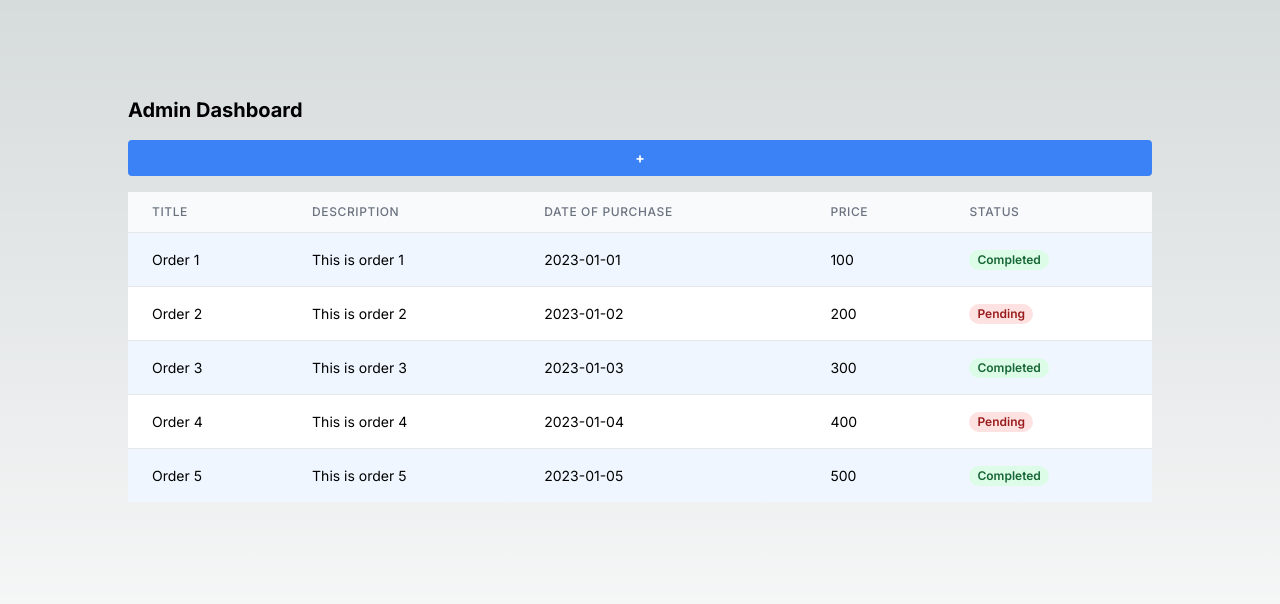
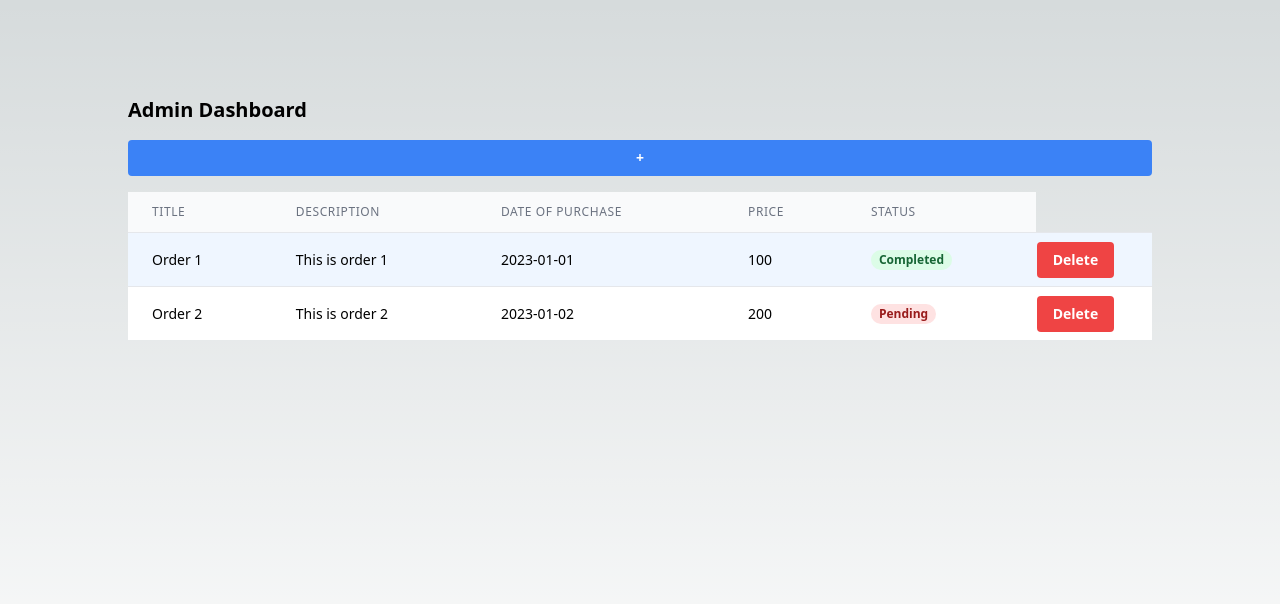
Before and after one commit to anusheel/ecommerce-admin-dashboard, a Next.js app: page / in a window 1280 px wide. Shown: the top 604 px of the page. Built offline with nearby package versions, Linux system fonts and the light colour scheme.

Commit message:
Commit from Stub AI (#6)

```diff
--- a/components/AdminDashboard.tsx
+++ b/components/AdminDashboard.tsx
@@ -1,4 +1,4 @@
-import React, { useState } from 'react';
+import React, { useState, useEffect } from 'react';
 
 interface Order {
   title: string;
@@ -8,12 +8,8 @@ interface Order {
   status: string;
 }
 
-interface AdminDashboardProps {
-  orders: Order[];
-}
-
-const AdminDashboard: React.FC<AdminDashboardProps> = ({ orders }) => {
-  const [orderList, setOrderList] = useState(orders);
+const AdminDashboard: React.FC = () => {
+  const [orderList, setOrderList] = useState<Order[]>([]);
   const [isAdding, setIsAdding] = useState(false);
   const [newOrder, setNewOrder] = useState<Order>({
     title: '',
@@ -23,8 +19,23 @@ const AdminDashboard: React.FC<AdminDashboardProps> = ({ orders }) => {
     status: '',
   });
 
+  useEffect(() => {
+    fetch('/api/orders')
+      .then(response => response.json())
+      .then(data => setOrderList(data));
+  }, []);
+
   const handleAddOrder = () => {
-    setOrderList([...orderList, newOrder]);
+    fetch('/api/orders', {
+      method: 'POST',
+      headers: {
+        'Content-Type': 'application/json',
+      },
+      body: JSON.stringify(newOrder),
+    })
+      .then(response => response.json())
+      .then(data => setOrderList([...orderList, data]));
+
     setNewOrder({
       title: '',
       description: '',
@@ -33,6 +44,13 @@ const AdminDashboard: React.FC<AdminDashboardProps> = ({ orders }) => {
       status: '',
     });
     setIsAdding(false);
+  };
+
+  const handleDeleteOrder = (title: string) => {
+    fetch(`/api/orders?title=${title}`, {
+      method: 'DELETE',
+    })
+      .then(() => setOrderList(orderList.filter(order => order.title !== title)));
   };
 
   return (
@@ -66,6 +84,14 @@ const AdminDashboard: React.FC<AdminDashboardProps> = ({ orders }) => {
                   <span className={`px-2 inline-flex text-xs leading-5 font-semibold rounded-full ${order.status === 'Completed' ? 'bg-green-100 text-green-800' : 'bg-red-100 text-red-800'}`}>
                     {order.status}
                   </span>
+                </td>
+                <td>
+                  <button
+                    className="bg-red-500 hover:bg-red-700 text-white font-bold py-2 px-4 rounded"
+                    onClick={() => handleDeleteOrder(order.title)}
+                  >
+                    Delete
+                  </button>
                 </td>
               </tr>
             ))}
--- /dev/null
+++ b/pages/api/orders.ts
@@ -0,0 +1,53 @@
+import type { NextApiRequest, NextApiResponse } from 'next'
+
+type Order = {
+  title: string;
+  description: string;
+  dateOfPurchase: string;
+  price: number;
+  status: string;
+}
+
+let orders: Order[] = [
+  {
+    title: 'Order 1',
+    description: 'This is order 1',
+    dateOfPurchase: '2023-01-01',
+    price: 100,
+    status: 'Completed'
+  },
+  {
+    title: 'Order 2',
+    description: 'This is order 2',
+    dateOfPurchase: '2023-01-02',
+    price: 200,
+    status: 'Pending'
+  },
+  // ... more orders
+];
+
+export default function handler(
+  req: NextApiRequest,
+  res: NextApiResponse<Order[] | Order | { message: string }>
+) {
+  const { method } = req;
+
+  switch (method) {
+    case 'GET':
+      res.status(200).json(orders);
+      break;
+    case 'POST':
+      const newOrder = req.body as Order;
+      orders.push(newOrder);
+      res.status(201).json(newOrder);
+      break;
+    case 'DELETE':
+      const { title } = req.query;
+      orders = orders.filter(order => order.title !== title);
+      res.status(200).json({ message: `Order ${title} deleted.` });
+      break;
+    default:
+      res.setHeader('Allow', ['GET', 'POST', 'DELETE']);
+      res.status(405).end(`Method ${method} Not Allowed`);
+  }
+}
--- a/pages/index.tsx
+++ b/pages/index.tsx
@@ -1,53 +1,11 @@
-import Image from 'next/image'
-import { Inter } from 'next/font/google'
 import AdminDashboard from '../components/AdminDashboard'
 
-const inter = Inter({ subsets: ['latin'] })
-
 export default function Home() {
-  const orders = [
-    {
-      title: 'Order 1',
-      description: 'This is order 1',
-      dateOfPurchase: '2023-01-01',
-      price: 100,
-      status: 'Completed'
-    },
-    {
-      title: 'Order 2',
-      description: 'This is order 2',
-      dateOfPurchase: '2023-01-02',
-      price: 200,
-      status: 'Pending'
-    },
-    {
-      title: 'Order 3',
-      description: 'This is order 3',
-      dateOfPurchase: '2023-01-03',
-      price: 300,
-      status: 'Completed'
-    },
-    {
-      title: 'Order 4',
-      description: 'This is order 4',
-      dateOfPurchase: '2023-01-04',
-      price: 400,
-      status: 'Pending'
-    },
-    {
-      title: 'Order 5',
-      description: 'This is order 5',
-      dateOfPurchase: '2023-01-05',
-      price: 500,
-      status: 'Completed'
-    },
-  ]
-
   return (
     <main
-      className={`flex min-h-screen flex-col items-center justify-between p-24 ${inter.className}`}
+      className={`flex min-h-screen flex-col items-center justify-between p-24`}
     >
-      <AdminDashboard orders={orders} />
+      <AdminDashboard />
     </main>
   )
 }
```
